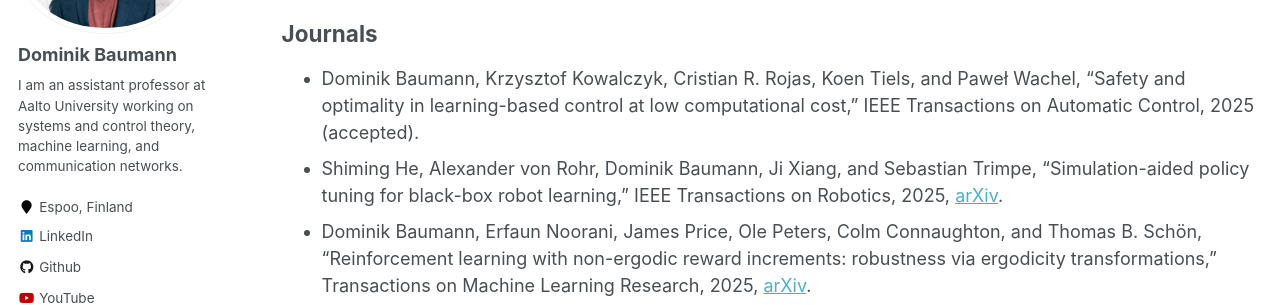
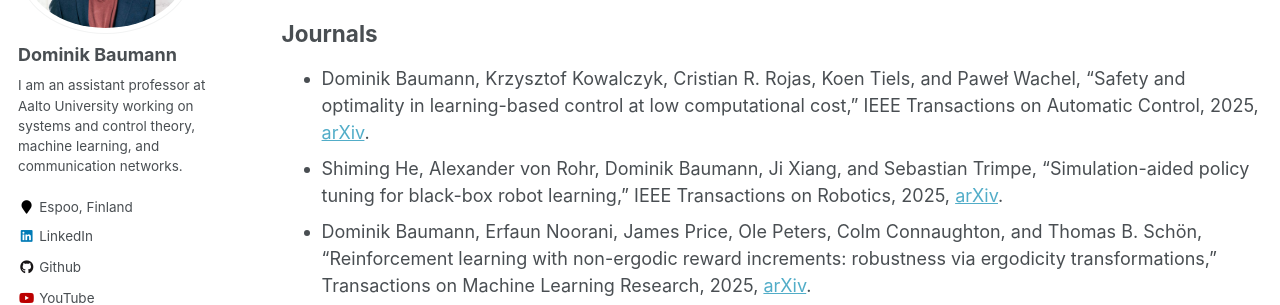
Before and after one commit to baumanndominik/baumanndominik.github.io, a Jekyll site: the page built from _pages/publications.md, in a window 1280 px wide and 900 px high. Shown: the part 216-521 px from the top of the window. Built offline with Jekyll 4.4.1, drawn with Linux system fonts in a browser that asks for light colours; some web fonts are replaced.

Commit message:
paper on arXiv

```diff
--- a/_pages/publications.md
+++ b/_pages/publications.md
@@ -9,7 +9,7 @@ You can also find my articles on [my Google Scholar profile](https://scholar.goo
 
 ## Journals
 
-* Dominik Baumann, Krzysztof Kowalczyk, Cristian R. Rojas, Koen Tiels, and Paweł Wachel, "Safety and optimality in learning-based control at low computational cost," IEEE Transactions on Automatic Control, 2025 (accepted).
+* Dominik Baumann, Krzysztof Kowalczyk, Cristian R. Rojas, Koen Tiels, and Paweł Wachel, "Safety and optimality in learning-based control at low computational cost," IEEE Transactions on Automatic Control, 2025, [arXiv](https://arxiv.org/abs/2505.08026).
 * Shiming He, Alexander von Rohr, Dominik Baumann, Ji Xiang, and Sebastian Trimpe, "Simulation-aided policy tuning for black-box robot learning," IEEE Transactions on Robotics, 2025, [arXiv](https://arxiv.org/abs/2411.14246).
 * Dominik Baumann, Erfaun Noorani, James Price, Ole Peters, Colm Connaughton, and Thomas B. Schön, "Reinforcement learning with non-ergodic reward increments: robustness via ergodicity transformations," Transactions on Machine Learning Research, 2025, [arXiv](https://arxiv.org/abs/2310.11335).
 * Dominik Baumann and Thomas B. Schön, "Safe reinforcement learning in uncertain contexts," IEEE Transactions on Robotics, 2024, [arXiv](https://arxiv.org/abs/2401.05876).
```
